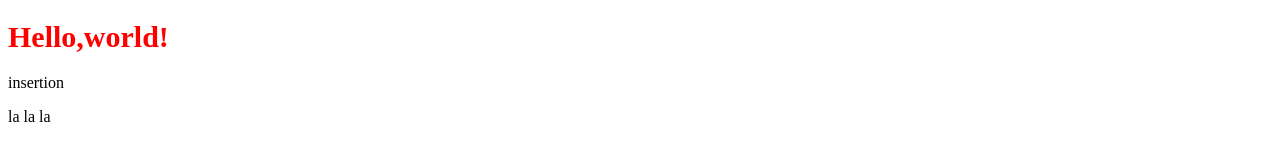
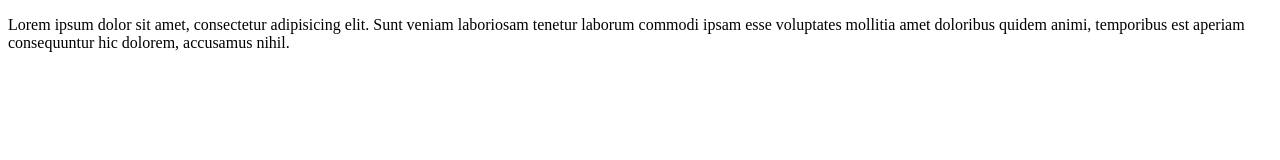
Before and after one commit to blablakin/site, a plain HTML site: page index.html in a window 1280 px wide. Drawn offline with Linux system fonts and the light colour scheme.

Commit message:
third commit

```diff
--- a/index.html
+++ b/index.html
@@ -6,8 +6,6 @@
 	<link rel="stylesheet" type="text/css" href="css/style.css">
 </head>
 <body>
-	<h1>Hello,world!</h1>
-	<p>insertion</p>
-	<p>la la la</p>
+	<p>Lorem ipsum dolor sit amet, consectetur adipisicing elit. Sunt veniam laboriosam tenetur laborum commodi ipsam esse voluptates mollitia amet doloribus quidem animi, temporibus est aperiam consequuntur hic dolorem, accusamus nihil.</p>
 </body>
 </html>
```
